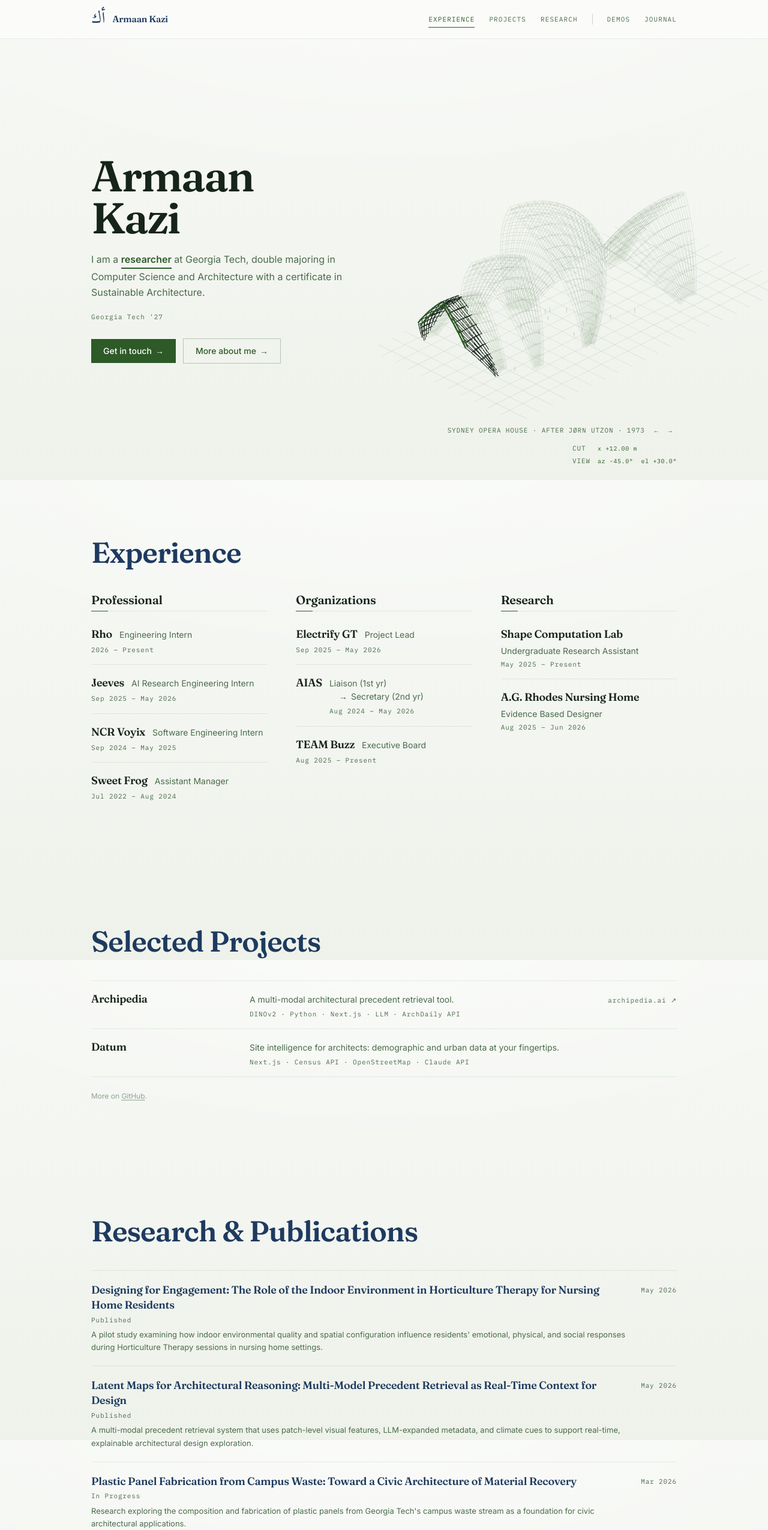
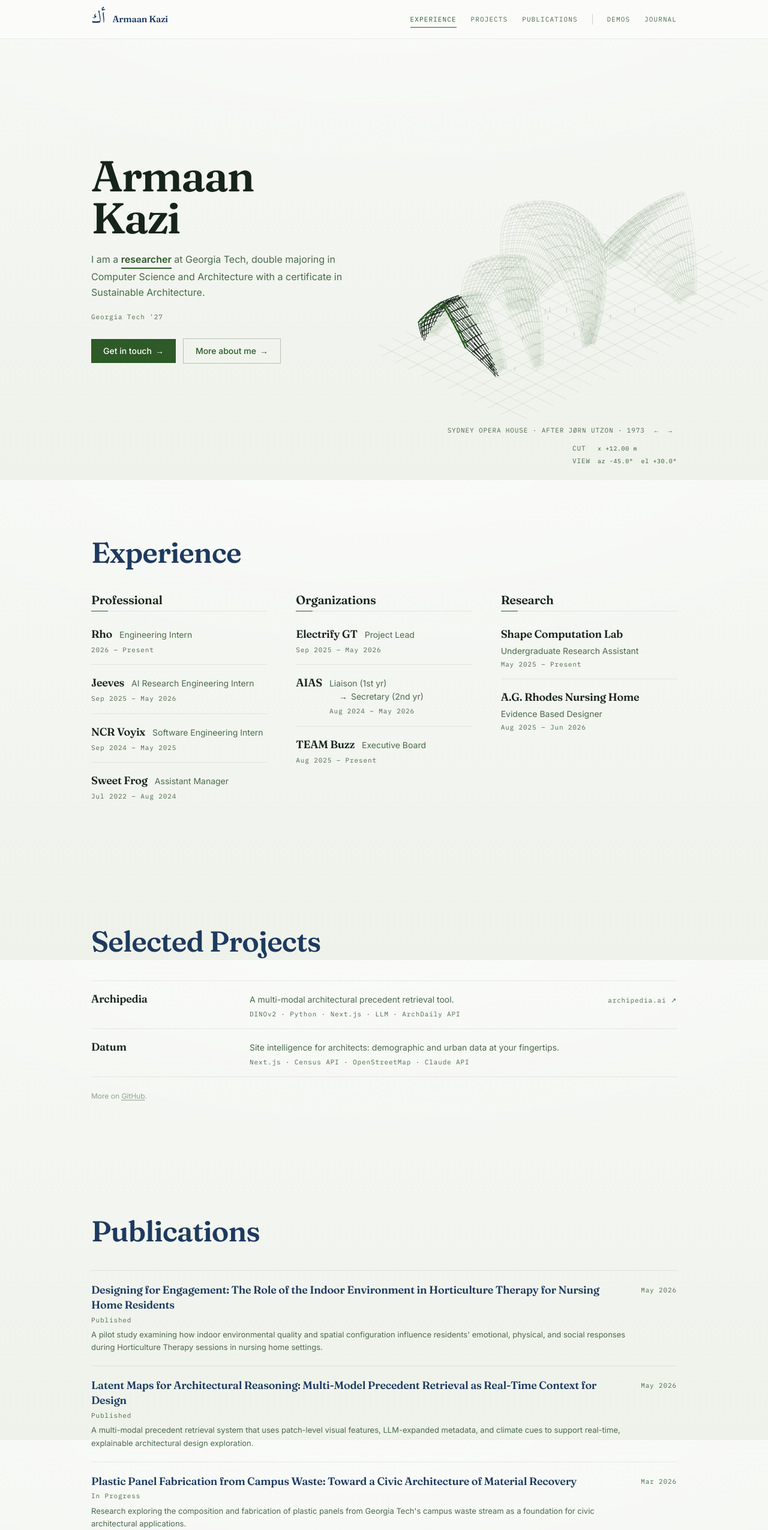
Before and after one commit to armaan-k019/my-portfolio, a Next.js app: page / in a window 1280 px wide. Shown: the top 2550 px of the page at 60% size. Built offline with nearby package versions, Linux system fonts and the light colour scheme.

Commit message:
Rename the homepage research section to Publications
The heading and the nav label now read Publications. The section id and
its #research anchor are unchanged.

Co-Authored-By: Claude Opus 5.5 (1M context) <noreply@anthropic.com>

```diff
--- a/src/app/page.tsx
+++ b/src/app/page.tsx
@@ -40,7 +40,7 @@ export default function Home() {
           {/* Research */}
           <section id="research" className="py-20 md:py-24">
             <div className="max-w-5xl mx-auto px-6">
-              <h2 className="font-display display-md font-semibold text-darkblue mb-10">Research &amp; Publications</h2>
+              <h2 className="font-display display-md font-semibold text-darkblue mb-10">Publications</h2>
               <ResearchSection entries={researchEntries} />
             </div>
           </section>
--- a/src/components/Navbar.tsx
+++ b/src/components/Navbar.tsx
@@ -8,7 +8,7 @@ import { AnimatePresence, motion } from "framer-motion";
 const sections = [
   { id: "work", label: "Experience" },
   { id: "projects", label: "Projects" },
-  { id: "research", label: "Research" },
+  { id: "research", label: "Publications" },
 ];
 
 const pages = [
```
